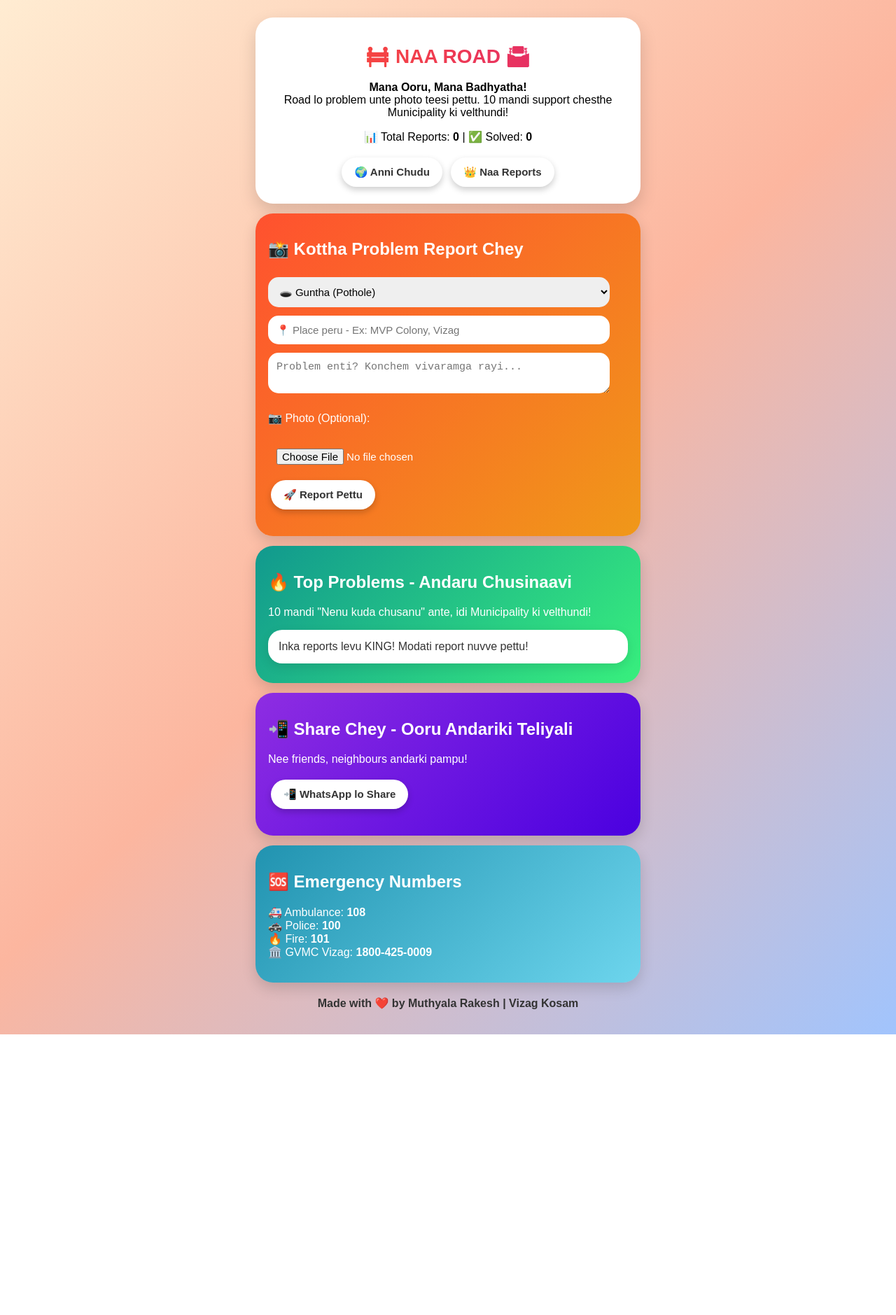
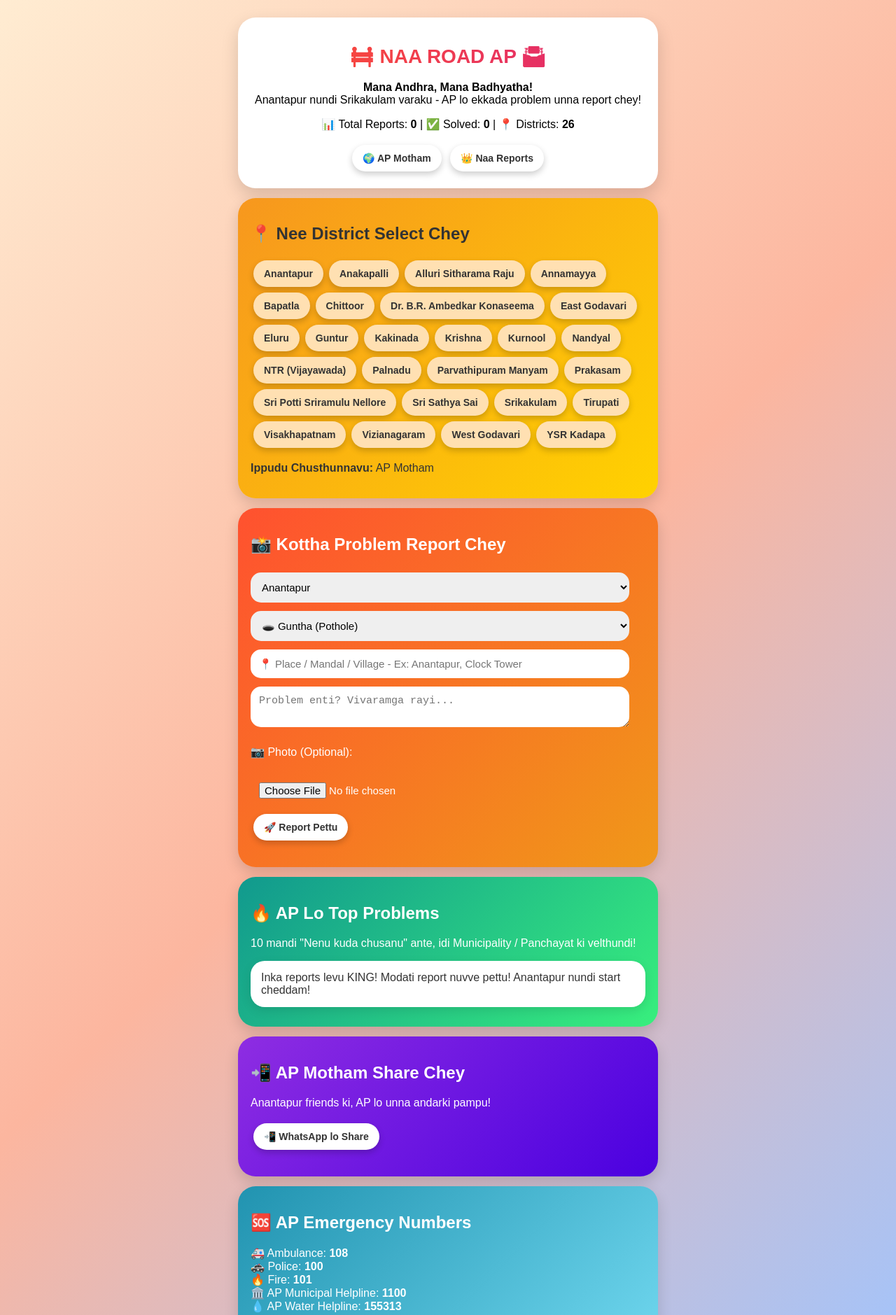
Before and after one commit to Rakesh445566/Naa-road, a plain HTML site: page index.html in a window 1280 px wide. Shown: the top 1879 px of the page at 70% size. Before the commit the page ends 1478 px from the top, so only its background shows below. Drawn offline with Linux system fonts and the light colour scheme.

Commit message:
Update index.html

```diff
--- a/index.html
+++ b/index.html
@@ -3,7 +3,7 @@
 <head>
 <meta charset="UTF-8">
 <meta name="viewport" content="width=device-width, initial-scale=1.0">
-<title>Naa Road - Mana Ooru, Mana Badhyatha</title>
+<title>Naa Road AP - Mana Andhra, Mana Badhyatha</title>
 <style>
 * { box-sizing: border-box; }
 body {
@@ -17,7 +17,7 @@ body {
   background: white;
   padding: 20px;
   border-radius: 25px;
-  max-width: 550px;
+  max-width: 600px;
   margin: 10px auto;
   box-shadow: 0 10px 25px rgba(0,0,0,0.15);
 }
@@ -31,7 +31,7 @@ body {
   padding: 18px;
   border-radius: 25px;
   margin: 14px auto;
-  max-width: 550px;
+  max-width: 600px;
   color: white;
   box-shadow: 0 8px 20px rgba(0,0,0,0.15);
   text-align: left;
@@ -40,20 +40,21 @@ body {
 .c2 { background: linear-gradient(135deg, #11998E, #38EF7D); }
 .c3 { background: linear-gradient(135deg, #8E2DE2, #4A00E0); }
 .c4 { background: linear-gradient(135deg, #2193B0, #6DD5ED); }
+.c5 { background: linear-gradient(135deg, #F7971E, #FFD200); color:#333; }
 button {
   background: white;
   color: #333;
   border: none;
-  padding: 12px 18px;
+  padding: 11px 15px;
   border-radius: 30px;
-  font-size: 15px;
+  font-size: 14px;
   font-weight: bold;
   margin: 4px;
   box-shadow: 0 4px 10px rgba(0,0,0,0.2);
 }
 button:active { transform: scale(0.95); }
 input, select, textarea {
-  width: 95%;
+  width: 96%;
   padding: 12px;
   border-radius: 15px;
   border: none;
@@ -72,22 +73,32 @@ input, select, textarea {
 .card img { width: 100%; border-radius: 15px; margin-top: 8px; }
 .tag { display: inline-block; padding: 5px 10px; border-radius: 20px; color: white; font-size: 13px; font-weight: bold; }
 .red { background: #FF3B30; } .orange { background: #FF9500; } .blue { background: #007AFF; } .green { background: #34C759; }
-.small { background: white; color: #333; padding: 8px 12px; font-size: 13px; }
+.small { background: white; color: #333; padding: 8px 11px; font-size: 13px; }
+.distBtn { background:#FFE0B2; }
 .footer { font-weight: bold; color: #333; margin: 20px; }
 </style>
 </head>
 <body>
 
 <div class="top">
-  <h1>🚧 NAA ROAD 🛣️</h1>
-  <p><b>Mana Ooru, Mana Badhyatha!</b><br>Road lo problem unte photo teesi pettu. 10 mandi support chesthe Municipality ki velthundi!</p>
-  <p>📊 Total Reports: <b id="totalCount">0</b> | ✅ Solved: <b id="solvedCount">0</b></p>
-  <button onclick="filterAll()">🌍 Anni Chudu</button>
+  <h1>🚧 NAA ROAD AP 🛣️</h1>
+  <p><b>Mana Andhra, Mana Badhyatha!</b><br>Anantapur nundi Srikakulam varaku - AP lo ekkada problem unna report chey!</p>
+  <p>📊 Total Reports: <b id="totalCount">0</b> | ✅ Solved: <b id="solvedCount">0</b> | 📍 Districts: <b>26</b></p>
+  <button onclick="filterAll()">🌍 AP Motham</button>
   <button onclick="filterMy()">👑 Naa Reports</button>
+</div>
+
+<div class="box c5">
+  <h2>📍 Nee District Select Chey</h2>
+  <div id="distList"></div>
+  <p id="nowDist"><b>Ippudu Chusthunnavu:</b> AP Motham</p>
 </div>
 
 <div class="box c1">
   <h2>📸 Kottha Problem Report Chey</h2>
+  <select id="district">
+    <option>Anantapur</option><option>Anakapalli</option><option>Alluri Sitharama Raju</option><option>Annamayya</option><option>Bapatla</option><option>Chittoor</option><option>Dr. B.R. Ambedkar Konaseema</option><option>East Godavari</option><option>Eluru</option><option>Guntur</option><option>Kakinada</option><option>Krishna</option><option>Kurnool</option><option>Nandyal</option><option>NTR (Vijayawada)</option><option>Palnadu</option><option>Parvathipuram Manyam</option><option>Prakasam</option><option>Sri Potti Sriramulu Nellore</option><option>Sri Sathya Sai</option><option>Srikakulam</option><option>Tirupati</option><option>Visakhapatnam</option><option>Vizianagaram</option><option>West Godavari</option><option>YSR Kadapa</option>
+  </select>
   <select id="type">
     <option value="🕳️ Guntha (Pothole)">🕳️ Guntha (Pothole)</option>
     <option value="💡 Street Light Ledu">💡 Street Light Ledu</option>
@@ -97,9 +108,10 @@ input, select, textarea {
     <option value="🐕 Veedhi Kukkal Problem">🐕 Veedhi Kukkal Problem</option>
     <option value="🌳 Chettu Padipoyindhi">🌳 Chettu Padipoyindhi</option>
     <option value="🚧 Road Work Aagipoyindhi">🚧 Road Work Aagipoyindhi</option>
+    <option value="🏫 School / Hospital Daggara Problem">🏫 School / Hospital Daggara Problem</option>
   </select>
-  <input id="place" placeholder="📍 Place peru - Ex: MVP Colony, Vizag">
-  <textarea id="desc" placeholder="Problem enti? Konchem vivaramga rayi..."></textarea>
+  <input id="place" placeholder="📍 Place / Mandal / Village - Ex: Anantapur, Clock Tower">
+  <textarea id="desc" placeholder="Problem enti? Vivaramga rayi..."></textarea>
   <p>📷 Photo (Optional):</p>
   <input type="file" id="photoInput" accept="image/*" onchange="previewPhoto(event)">
   <img id="photoPreview" style="width:100%;border-radius:15px;display:none">
@@ -108,29 +120,41 @@ input, select, textarea {
 </div>
 
 <div class="box c2">
-  <h2>🔥 Top Problems - Andaru Chusinaavi</h2>
-  <p>10 mandi "Nenu kuda chusanu" ante, idi Municipality ki velthundi!</p>
+  <h2>🔥 AP Lo Top Problems</h2>
+  <p>10 mandi "Nenu kuda chusanu" ante, idi Municipality / Panchayat ki velthundi!</p>
   <div id="reportList"></div>
 </div>
 
 <div class="box c3">
-  <h2>📲 Share Chey - Ooru Andariki Teliyali</h2>
-  <p>Nee friends, neighbours andarki pampu!</p>
+  <h2>📲 AP Motham Share Chey</h2>
+  <p>Anantapur friends ki, AP lo unna andarki pampu!</p>
   <button onclick="shareApp()">📲 WhatsApp lo Share</button>
   <p id="shareMsg"></p>
 </div>
 
 <div class="box c4">
-  <h2>🆘 Emergency Numbers</h2>
-  <p>🚑 Ambulance: <b>108</b><br>🚓 Police: <b>100</b><br>🔥 Fire: <b>101</b><br>🏛️ GVMC Vizag: <b>1800-425-0009</b></p>
+  <h2>🆘 AP Emergency Numbers</h2>
+  <p>🚑 Ambulance: <b>108</b><br>🚓 Police: <b>100</b><br>🔥 Fire: <b>101</b><br>🏛️ AP Municipal Helpline: <b>1100</b><br>💧 AP Water Helpline: <b>155313</b></p>
 </div>
 
-<p class="footer">Made with ❤️ by Muthyala Rakesh | Vizag Kosam</p>
+<p class="footer">Made with ❤️ by Muthyala Rakesh | Anantapur to AP Motham Kosam</p>
 
 <script>
+let districts = ["Anantapur","Anakapalli","Alluri Sitharama Raju","Annamayya","Bapatla","Chittoor","Dr. B.R. Ambedkar Konaseema","East Godavari","Eluru","Guntur","Kakinada","Krishna","Kurnool","Nandyal","NTR (Vijayawada)","Palnadu","Parvathipuram Manyam","Prakasam","Sri Potti Sriramulu Nellore","Sri Sathya Sai","Srikakulam","Tirupati","Visakhapatnam","Vizianagaram","West Godavari","YSR Kadapa"];
+let currentDist = "ALL";
 let reports = [];
-try { reports = JSON.parse(localStorage.getItem("naaRoad") || "[]"); } catch(e) { reports = []; }
+try { reports = JSON.parse(localStorage.getItem("naaRoadAP") || "[]"); } catch(e) { reports = []; }
 let photoData = "";
+let distHtml = "";
+districts.forEach(d => { distHtml += "<button class='distBtn' onclick=\"setDist('" + d + "')\">" + d + "</button>"; });
+document.getElementById("distList").innerHTML = distHtml;
+
+function setDist(d) {
+  currentDist = d;
+  document.getElementById("nowDist").innerHTML = "<b>Ippudu Chusthunnavu:</b> " + d;
+  document.getElementById("district").value = d;
+  showReports("dist");
+}
 function previewPhoto(e) {
   let f = e.target.files[0];
   if(!f) return;
@@ -143,21 +167,22 @@ function previewPhoto(e) {
   r.readAsDataURL(f);
 }
 function addReport() {
+  let dist = document.getElementById("district").value;
   let t = document.getElementById("type").value;
   let p = document.getElementById("place").value;
   let d = document.getElementById("desc").value;
   if(!p) { alert("Place peru rayi KING!"); return; }
-  let newR = { id: Date.now(), type: t, place: p, desc: d, photo: photoData, votes: 1, solved: false, mine: true };
+  let newR = { id: Date.now(), dist: dist, type: t, place: p, desc: d, photo: photoData, votes: 1, solved: false, mine: true };
   reports.unshift(newR);
   saveAndShow();
-  document.getElementById("reportMsg").innerText = "✅ Report add aindi KING! Ooru kosam manchi pani chesav!";
+  document.getElementById("reportMsg").innerText = "✅ Report add aindi KING! " + dist + " kosam manchi pani chesav!";
   document.getElementById("place").value = "";
   document.getElementById("desc").value = "";
   document.getElementById("photoPreview").style.display = "none";
   photoData = "";
 }
 function saveAndShow() {
-  localStorage.setItem("naaRoad", JSON.stringify(reports));
+  localStorage.setItem("naaRoadAP", JSON.stringify(reports));
   showReports("all");
 }
 function vote(id) {
@@ -167,23 +192,24 @@ function vote(id) {
 }
 function markSolved(id) {
   let r = reports.find(x => x.id === id);
-  if(r) { r.solved = true; alert("🎉 GETT! Problem solve aindi! Mana ooru bagupadindhi!"); }
+  if(r) { r.solved = true; alert("🎉 GETT! Problem solve aindi! Mana AP bagupaduthundi!"); }
   saveAndShow();
 }
 function deleteReport(id) {
   reports = reports.filter(x => x.id !== id);
   saveAndShow();
 }
-function filterAll() { showReports("all"); }
+function filterAll() { currentDist = "ALL"; document.getElementById("nowDist").innerHTML = "<b>Ippudu Chusthunnavu:</b> AP Motham"; showReports("all"); }
 function filterMy() { showReports("mine"); }
 function showReports(mode) {
   let list = document.getElementById("reportList");
   let show = reports;
   if(mode === "mine") show = reports.filter(x => x.mine);
+  if(mode === "dist") show = reports.filter(x => x.dist === currentDist);
   document.getElementById("totalCount").innerText = reports.length;
   document.getElementById("solvedCount").innerText = reports.filter(x => x.solved).length;
   if(show.length === 0) {
-    list.innerHTML = "<div class='card'>Inka reports levu KING! Modati report nuvve pettu!</div>";
+    list.innerHTML = "<div class='card'>Inka reports levu KING! Modati report nuvve pettu! Anantapur nundi start cheddam!</div>";
     return;
   }
   let html = "";
@@ -191,7 +217,7 @@ function showReports(mode) {
     let tagColor = r.votes >= 10 ? "red" : r.votes >= 5 ? "orange" : "blue";
     let tagText = r.votes >= 10 ? "🔥 MUNICIPALITY KI VELLINDHI" : r.votes + " mandi chusaru";
     html += "<div class='card'>";
-    html += "<b>" + r.type + "</b><br>";
+    html += "<b>" + r.type + "</b> - 📍 " + (r.dist || "") + "<br>";
     html += "📍 " + r.place + "<br>";
     html += "<span class='tag " + tagColor + "'>" + tagText + "</span> ";
     if(r.solved) html += "<span class='tag green'>✅ SOLVED</span>";
@@ -206,7 +232,7 @@ function showReports(mode) {
 }
 showReports("all");
 function shareApp() {
-  let txt = "🚧 NAA ROAD App chudu! Mana ooru lo road problem unte ikkada report chey! " + window.location.href;
+  let txt = "🚧 NAA ROAD AP App chudu! AP lo ekkada road problem unna ikkada report chey! Anantapur nundi AP motham kosam! " + window.location.href;
   window.open("https://wa.me/?text=" + encodeURIComponent(txt));
   document.getElementById("shareMsg").innerText = "Share window open aindi KING!";
 }
```
